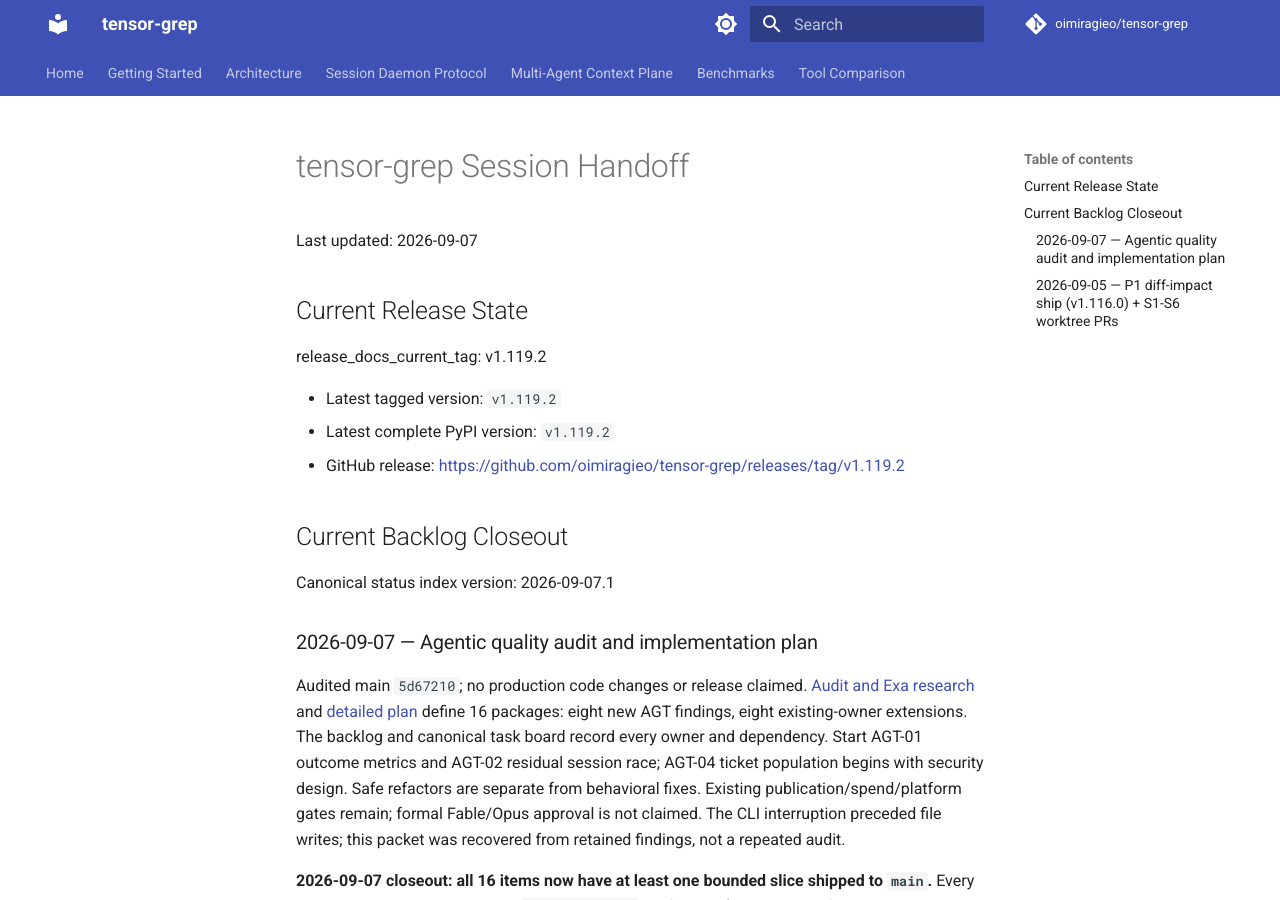
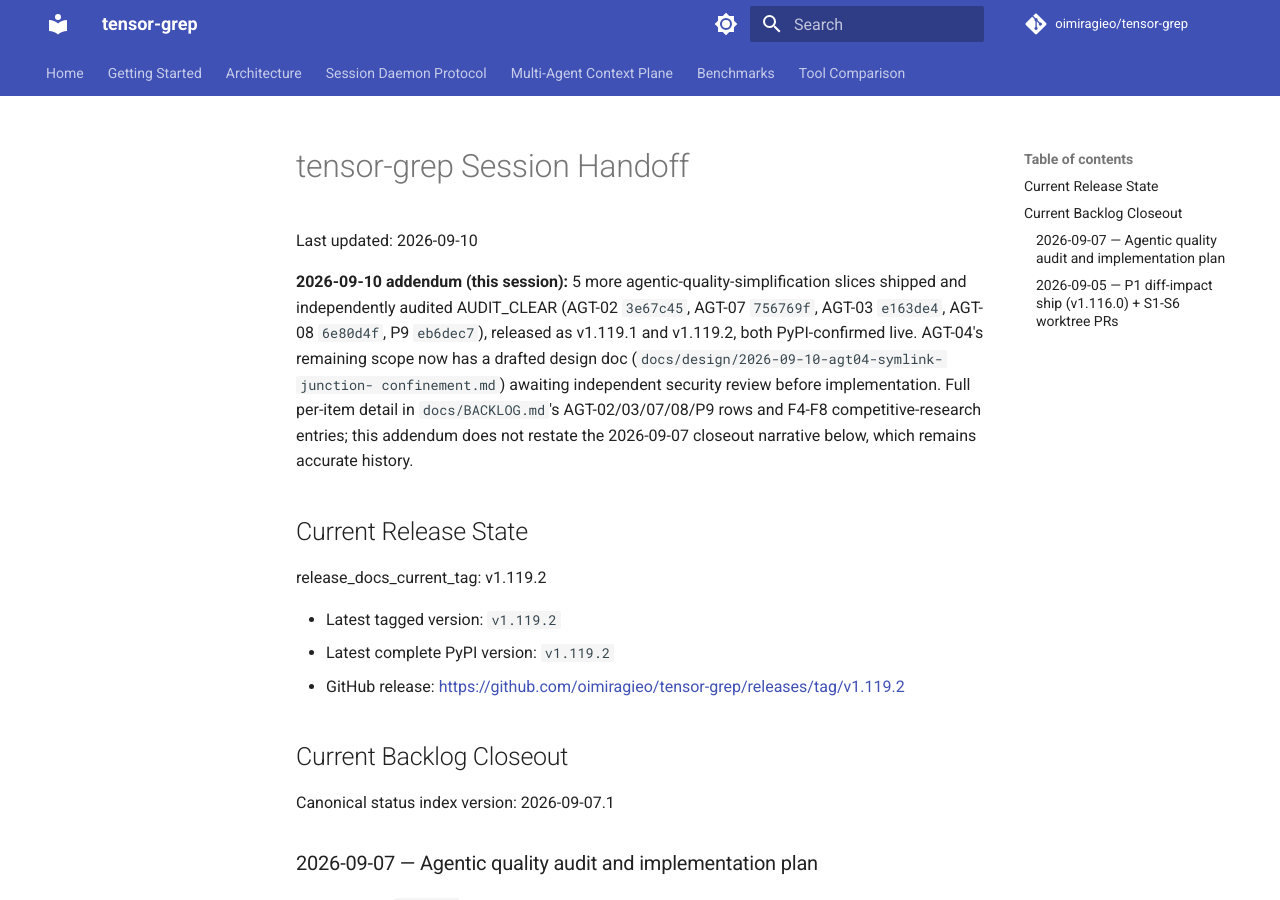
Before and after one commit to oimiragieo/tensor-grep, an MkDocs documentation site: the page built from docs/SESSION_HANDOFF.md, in a window 1280 px wide and 900 px high. Built offline with MkDocs 1.6.1 and Material for MkDocs 9.7.7, drawn with Linux system fonts in a browser that asks for light colours; comment, search, counter and statistics services are not loaded.

Commit message:
docs: session closeout -- reconcile SESSION_HANDOFF.md and stale QUEUE.md
SESSION_HANDOFF.md: addendum for this session's 5 shipped slices (AGT-02/03/07/08,
P9), both releases (v1.119.1, v1.119.2), and the AGT-04 design doc awaiting review.
docs-governance test suite re-verified green after the edit (44 passed).

features/QUEUE.md: reconciled a stale "todo" row for handler-census-w2-wave2 --
cross-checked against real commits (5816afe, b470750/#1125) rather than trusting
the linked plan doc's own "ALL WAVES COMPLETE" header at face value; confirmed
both PRs (#1123, #1124) already merged 2026-08-30. Queue now empty.

Co-Authored-By: Claude Sonnet 5 <noreply@anthropic.com>
Claude-Session: https://claude.ai/code/session_01JQPNwabk1wrWGVXyzW6W75

```diff
--- a/docs/SESSION_HANDOFF.md
+++ b/docs/SESSION_HANDOFF.md
@@ -1,6 +1,14 @@
 # tensor-grep Session Handoff
 
-Last updated: 2026-09-07
+Last updated: 2026-09-10
+
+**2026-09-10 addendum (this session):** 5 more agentic-quality-simplification slices shipped and
+independently audited AUDIT_CLEAR (AGT-02 `3e67c45`, AGT-07 `756769f`, AGT-03 `e163de4`, AGT-08
+`6e80d4f`, P9 `eb6dec7`), released as v1.119.1 and v1.119.2, both PyPI-confirmed live. AGT-04's
+remaining scope now has a drafted design doc (`docs/design/2026-09-10-agt04-symlink-junction-
+confinement.md`) awaiting independent security review before implementation. Full per-item detail
+in `docs/BACKLOG.md`'s AGT-02/03/07/08/P9 rows and F4-F8 competitive-research entries; this
+addendum does not restate the 2026-09-07 closeout narrative below, which remains accurate history.
 
 ## Current Release State
 
```
Also changed, not shown: features/QUEUE.md (+3 -3 lines).
